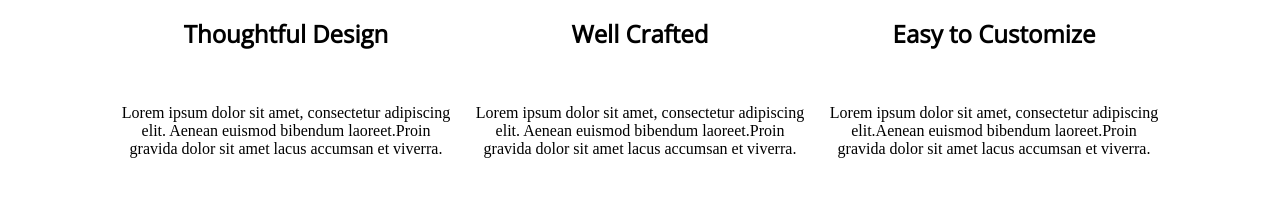
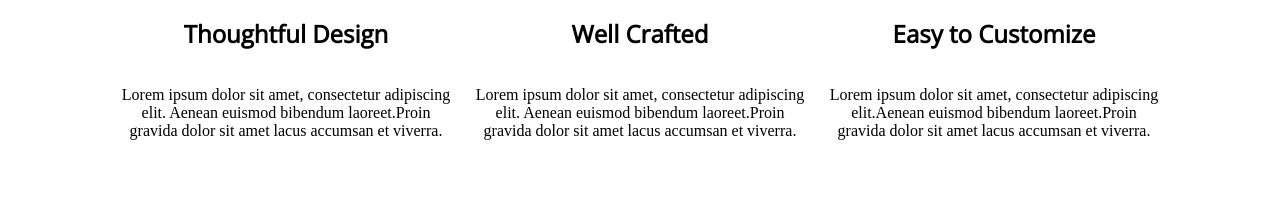
Before and after one commit to AnnaKupryushina/lesson-2, a plain HTML site: page index.html in a window 1280 px wide. Shown: the part 361-558 px from the top of the page. Drawn offline with nearby package versions, Linux system fonts and the light colour scheme.

Commit message:
Update index.html

```diff
--- a/index.html
+++ b/index.html
@@ -22,19 +22,19 @@
    <div class="box">
     <div><img src="img/lamp.png" alt="лампа" class="round lamp" ></div>
       <h2>Thoughtful Design</h2>
-      <p> <br> Lorem ipsum dolor sit amet, consectetur adipiscing  elit. Aenean euismod bibendum laoreet.Proin gravida dolor sit amet lacus accumsan et viverra.</p>
+      <p> Lorem ipsum dolor sit amet, consectetur adipiscing  elit. Aenean euismod bibendum laoreet.Proin gravida dolor sit amet lacus accumsan et viverra.</p>
     </div>
 
   <div class="box">
    <div><img src="img/keyboard.png" alt="Клавиатура" class="round"></div>
     <h2 >Well Crafted</h2>
-    <p> <br> Lorem ipsum dolor sit amet, consectetur adipiscing elit. Aenean euismod bibendum laoreet.Proin gravida dolor sit amet lacus accumsan et viverra. </p>
+    <p>  Lorem ipsum dolor sit amet, consectetur adipiscing elit. Aenean euismod bibendum laoreet.Proin gravida dolor sit amet lacus accumsan et viverra. </p>
   </div>
 
     <div class="box">
     <div><img src="img/lightning.png" alt="Молния" class="round"></div>
     <h2 >Easy to Customize</h2>
-    <p> <br> Lorem ipsum dolor sit amet, consectetur adipiscing elit.Aenean euismod bibendum laoreet.Proin gravida dolor sit amet lacus accumsan et viverra.</p>
+    <p>  Lorem ipsum dolor sit amet, consectetur adipiscing elit.Aenean euismod bibendum laoreet.Proin gravida dolor sit amet lacus accumsan et viverra.</p>
   </div>
 
 </main>
```
